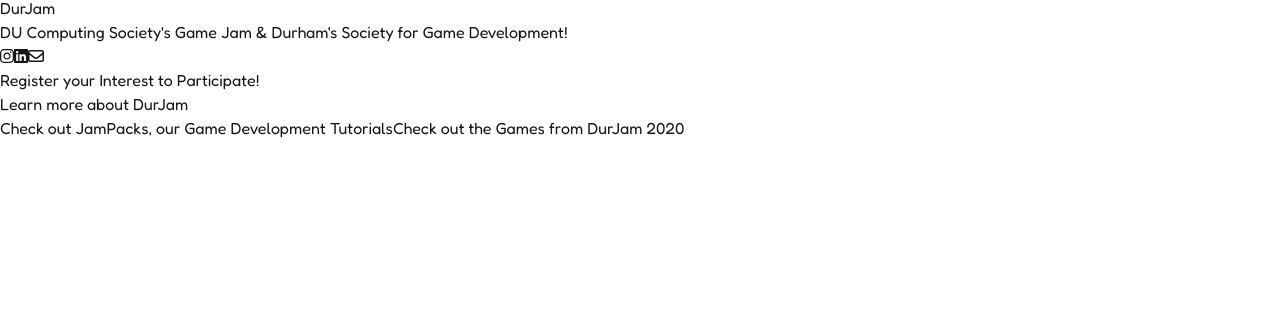
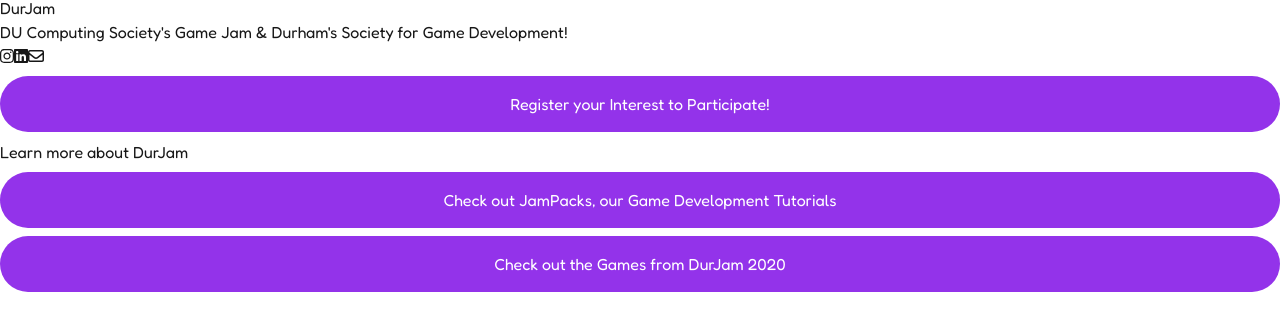
Before and after one commit to ducompsoc/durjam, a Next.js app in the folder client/: page / in a window 1280 px wide. Shown: the part 304-634 px from the top of the page. Built offline with nearby package versions, Linux system fonts and the light colour scheme.

Commit message:
Extract link style

```diff
--- /dev/null
+++ b/client/src/app/Home.module.css
@@ -0,0 +1,3 @@
+.buttonLink {
+  @apply my-2 block text-center mx-auto px-8 py-4 bg-purple-600 text-white rounded-full hover:bg-purple-700;
+}
--- a/client/src/app/page.tsx
+++ b/client/src/app/page.tsx
@@ -1,6 +1,7 @@
 import { faInstagram, faLinkedin } from "@fortawesome/free-brands-svg-icons"
 import { faEnvelope } from "@fortawesome/free-regular-svg-icons"
 import { FontAwesomeIcon } from "@fortawesome/react-fontawesome"
+import styles from "./Home.module.css"
 
 export default function Home() {
   return (
@@ -31,23 +32,17 @@ export default function Home() {
           </a>
         </div>
         <div className="mx-auto mt-5 max-w-2xl flex flex-col">
-          <a
-            href="https://forms.gle/FiR6rnLjmFw562MPA"
-            className="my-5 block text-center mx-auto px-8 py-4 bg-purple-600 text-white rounded-full hover:bg-purple-700"
-          >
+          <a href="https://forms.gle/FiR6rnLjmFw562MPA" className={styles.buttonLink}>
             Register your Interest to Participate!
           </a>
           <h2 className="text-3xl font-semibold text-center my-5">Learn more about DurJam</h2>
           <a
             href="https://subdued-lupin-877.notion.site/DurJam-JamPacks-15c9eeb1fa3680fea32ecc7c0e8c70c2"
-            className="my-2 block text-center mx-auto px-8 py-4 bg-purple-600 text-white rounded-full hover:bg-purple-700"
+            className={styles.buttonLink}
           >
             Check out JamPacks, our Game Development Tutorials
           </a>
-          <a
-            href="https://durjam.devpost.com/project-gallery"
-            className="my-2 block text-center mx-auto px-8 py-4 bg-purple-600 text-white rounded-full hover:bg-purple-700"
-          >
+          <a href="https://durjam.devpost.com/project-gallery" className={styles.buttonLink}>
             Check out the Games from DurJam 2020
           </a>
         </div>
```
